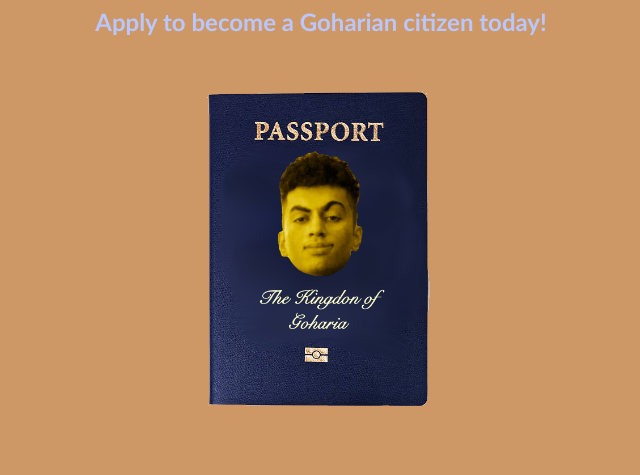
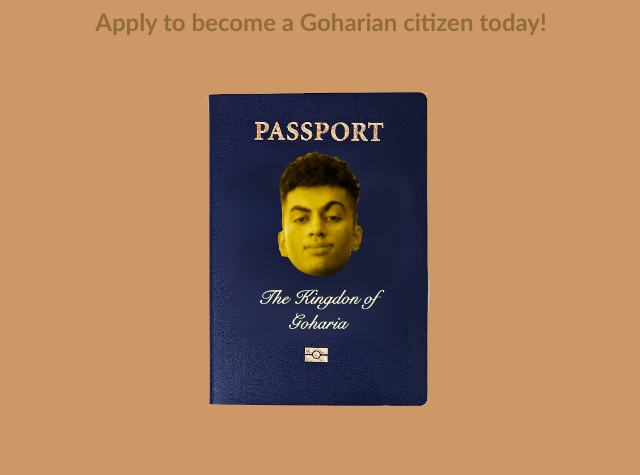
Before and after one commit to LoL123413/Goharia-Website, a website: page index.html in a window 1280 px wide. Shown: the part 76-551 px from the top of the page, without its empty margins (319-959 px from the left). Drawn offline with Linux system fonts and the light colour scheme.

Commit message:
Update index.html

```diff
--- a/index.html
+++ b/index.html
@@ -114,7 +114,7 @@ button:hover, a:hover {
 </div>
 <body style="color: #684112; background-color: #CD9865; text-align: center;">
     <h1 style="text-align: center;"><span style='font-size: 20; font-family: "Trebuchet MS", Helvetica, sans-serif;'>Goharia Citizenship Application<span style="color: #b0beff;">:</span></span></h1>
-        <h2 style="text-align: center;"><span style='font-size: 10; font-family: "Trebuchet MS", Helvetica, sans-serif;'><span style="color: #bac6ff;">Apply to become a Goharian citizen today!</span></span></h2>
+        <h2 style="text-align: center;"><span style='font-size: 10; font-family: "Trebuchet MS", Helvetica, sans-serif;'><span style="color: #916C3B;">Apply to become a Goharian citizen today!</span></span></h2>
 
  </body>
  <style>
```
